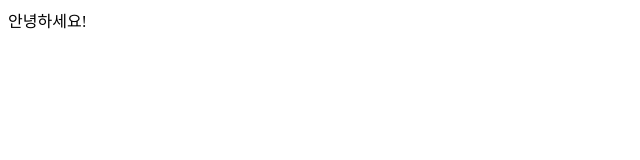
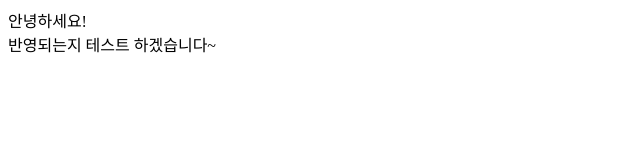
Before and after one commit to jiiiiin25/Test, a plain HTML site: page index.html in a window 1280 px wide. Shown: the whole page, without its empty margins (0-640 px from the left). Drawn offline with Linux system fonts and the light colour scheme.

Commit message:
Update index.html

```diff
--- a/index.html
+++ b/index.html
@@ -6,6 +6,7 @@
   <title>Document</title>
 </head>
 <body>
-  안녕하세요!
+  안녕하세요!<br>
+  반영되는지 테스트 하겠습니다~
 </body>
 </html>
```
